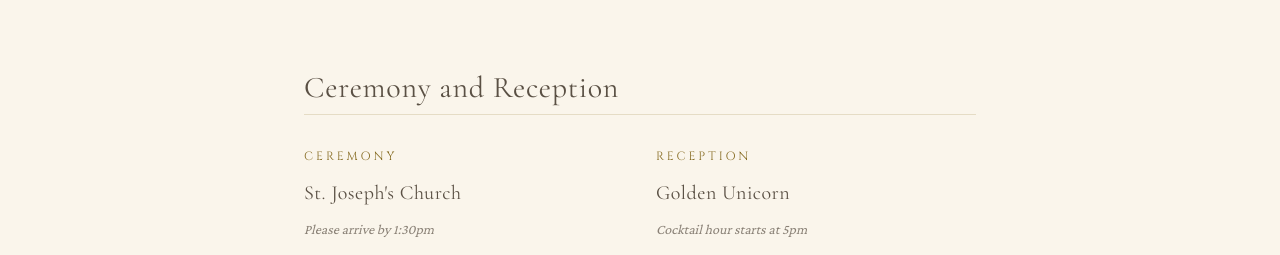
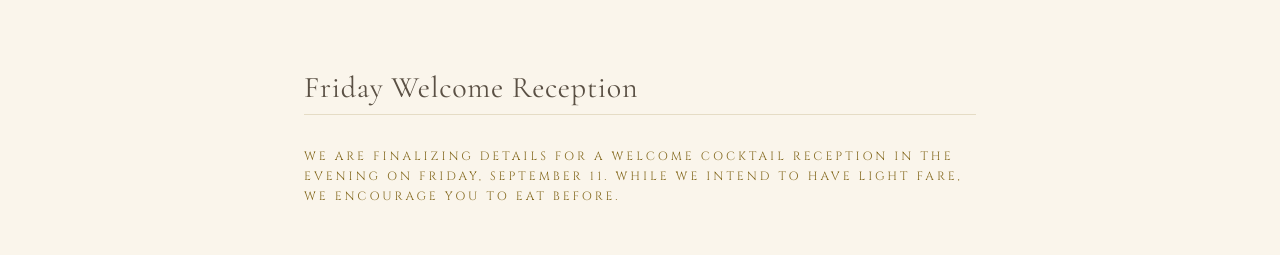
Before and after one commit to idancecrazy-arch/zakrazy, a Next.js app: page /travel in a window 1280 px wide. Shown: the part 230-485 px from the top of the page. Built offline with nearby package versions, Linux system fonts and the light colour scheme; no server answers; a web font is replaced by a local one.

Commit message:
Update page.tsx
Update Events for Friday reception

```diff
--- a/app/travel/page.tsx
+++ b/app/travel/page.tsx
@@ -17,6 +17,17 @@ export default function TravelPage() {
             Travel &amp; Accommodations
           </h1>
         </div>
+
+        {/* Friday Welcome Reception */}
+        <div className="flex flex-col gap-8 mb-16">
+          <h2 className="font-cormorant text-2xl sm:text-3xl text-dark-taupe tracking-wide pb-2 border-b border-pale-gold/50">
+            Friday Welcome Reception
+          </h2>
+              <p className="font-work-sans text-[12px] tracking-[0.25em] uppercase text-gold-deep">
+                We are finalizing details for a welcome cocktail reception in the evening on Friday, September 11. While we intend to have light fare, we encourage you to eat before.
+              </p>
+        </div>
+
 
         {/* Ceremony and Reception */}
         <div className="flex flex-col gap-8 mb-16">
```
